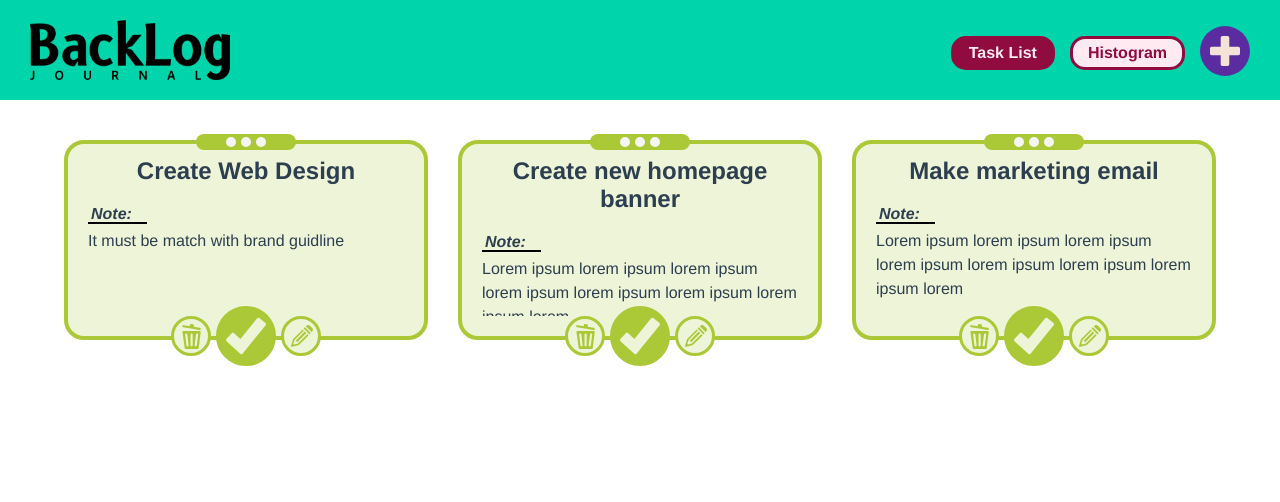
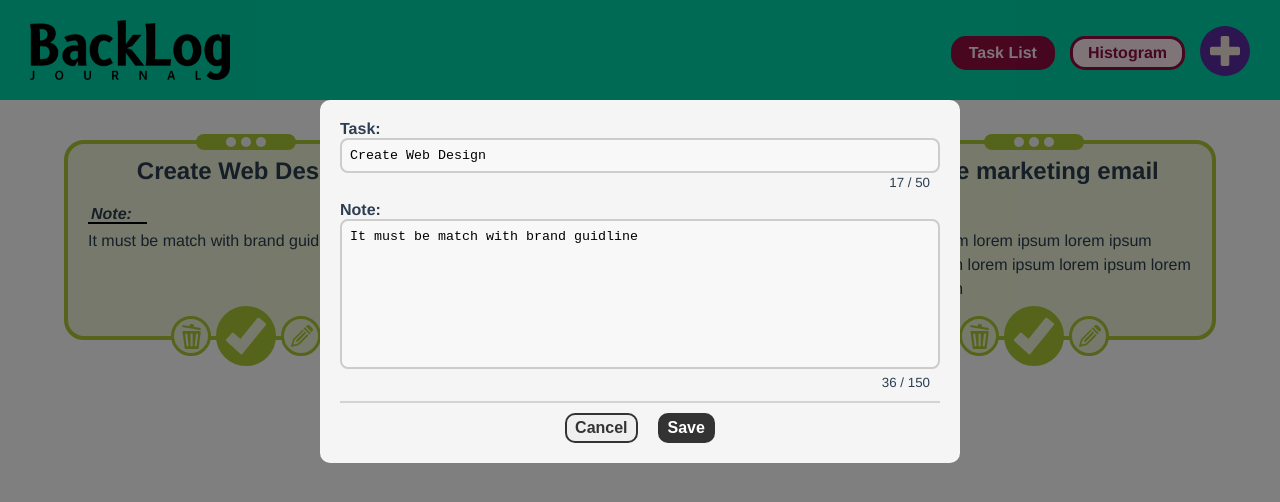
Before and after one commit to arief-fajri/backlog, a Vue app: page / in a window 1280 px wide. Both pictures are taken after a click on the element 301 px from the left and 336 px from the top of the page. Shown: the top 502 px of the page. Built offline with nearby package versions, Linux system fonts and the light colour scheme.

Commit message:
finish delete task

```diff
--- a/src/components/EditForm.vue
+++ b/src/components/EditForm.vue
@@ -38,12 +38,10 @@
 <script>
 import { computed, ref } from "@vue/reactivity";
 import { useStore } from 'vuex';
-import { useRouter } from 'vue-router';
 export default {
   props: ["isOpen", "taskItem"],
   setup(props, context){
     const store = useStore()
-    const router = useRouter()
     const task = ref(props.taskItem.title);
     const note = ref(props.taskItem.note);
     const validTask = ref(false);
@@ -78,7 +76,6 @@ export default {
         };
         store.commit("updateTask", obj);
         closeModal();
-        router.push("/");
       } else {
         if(task.value.length>50 || !task.value.length) validTask.value = true;
         if(note.value.length>150) validNote.value = true;
--- a/src/components/TaskCard.vue
+++ b/src/components/TaskCard.vue
@@ -43,7 +43,7 @@
       </div>
       <div
         class="default-btn flex-btn"
-        @click="editTask"
+        @click="showModal = true"
         title="Edit This Task"
       >
         <svg
@@ -74,40 +74,45 @@
     </div>
   </div>
 
-  <!--div v-if="showModal">
-    <Modal @close="toggleModal">
+  <Modal
+    @close="showModal=false"
+    v-if="showModal"
+  >
+    <template v-slot>
       <Form
-        @close="toggleModal"
+        v-model:isOpen="showModal"
         :taskItem="task"
       />
-    </Modal>
-  </div-->
+    </template>
+  </Modal>
 </template>
 
 <script>
-//import Modal from "./Modal.vue";
-//import Form from "./EditForm.vue";
-
+import Modal from "./Modal.vue";
+import Form from "./EditForm.vue";
+import { ref } from "@vue/reactivity";
+import { useStore } from 'vuex';
 export default {
   props: ["task"],
-  //components: { Modal, Form },
-  // data() {
-  //   return {
-  //     showModal: false,
-  //   };
-  // },
+  components: { Modal, Form },
+  setup(props) {
+    const showModal = ref(false);
+    const store = useStore();
+
+    function markCompleted() {
+      console.log("cek complete"+ props.task.id);
+    }
+    function deleteTask() {
+      store.commit("removeTask", props.task);
+    }
+    return { showModal, markCompleted, deleteTask };
+  },
   // methods: {
   //   markCompleted() {
   //     console.log("Mark Completed: " + this.task.title);
   //   },
   //   deleteTask() {
   //     console.log("Delete Task: " + this.task.title);
-  //   },
-  //   editTask() {
-  //     this.showModal = !this.showModal;
-  //   },
-  //   toggleModal() {
-  //     this.showModal = !this.showModal;
   //   },
   // },
 };
@@ -153,7 +158,7 @@ export default {
   border-radius: 100%;
   background: whitesmoke;
 }
-.dot:not(:last-child){
+.dot:not(:last-child) {
   margin-right: 5px;
 }
 .flex-btn {
```
